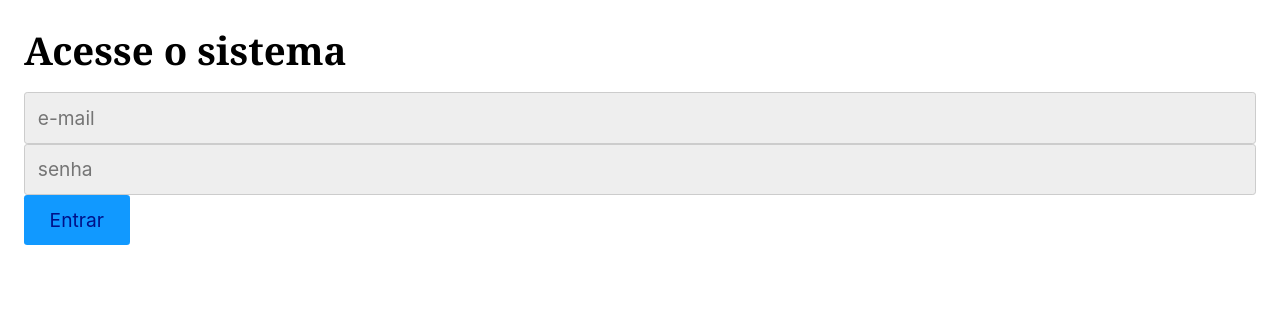
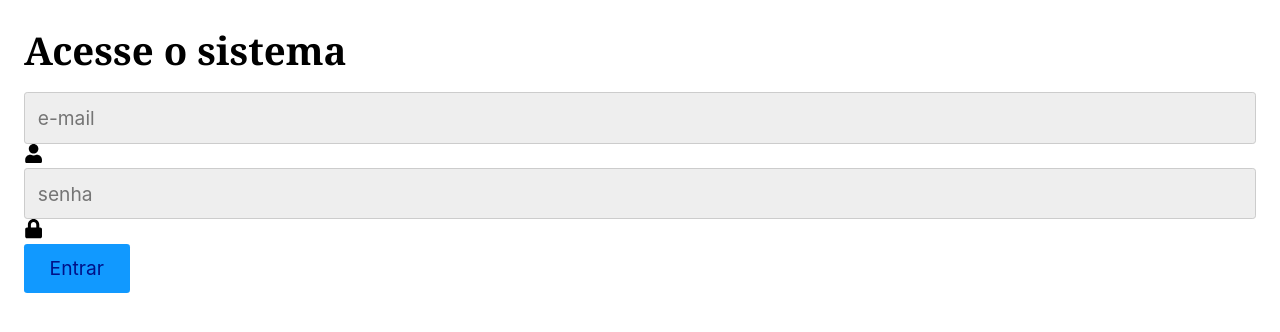
Before and after one commit to TaylanPinto/projeto-aplicado, a React (Vite) app: page / in a window 1280 px wide. Shown: the top 332 px of the page. Built offline with nearby package versions, Linux system fonts and the light colour scheme.

Commit message:
Icones e BG

```diff
--- a/components/Login/Login.jsx
+++ b/components/Login/Login.jsx
@@ -1,12 +1,19 @@
 import React from 'react';
+import { FaUser, FaLock } from 'react-icons/fa';
 
 const Login = () => {
   return (
     <div className="container">
       <form>
         <h1>Acesse o sistema</h1>
-        <input type="email" placeholder="e-mail" />
-        <input type="password" placeholder="senha" />
+        <div>
+          <input type="email" placeholder="e-mail" />
+          <FaUser className="icon" />
+        </div>
+        <div>
+          <input type="password" placeholder="senha" />
+          <FaLock className="icon" />
+        </div>
         <button>Entrar</button>
       </form>
     </div>
--- a/package.json
+++ b/package.json
@@ -10,6 +10,7 @@
     "preview": "vite preview"
   },
   "dependencies": {
+    "@react-icons/all-files": "^4.1.0",
     "react": "^18.3.1",
     "react-dom": "^18.3.1",
     "react-icons": "^5.3.0"
```
Also changed, not shown: components/assets/img-bg.jpg (added), 1 other file (tests, documents, lock files or other folders).
